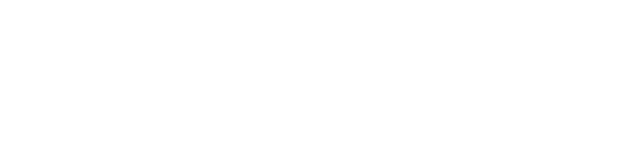
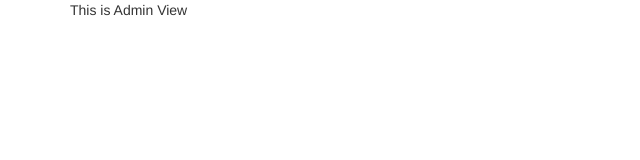
Before and after one commit to nick-khoury/ModeratorClone, a plain HTML site: page index.html in a window 1280 px wide. Shown: the whole page, without its empty margins (0-640 px from the left). Drawn offline with nearby package versions, Linux system fonts and the light colour scheme.

Commit message:
add line in admin view

```diff
--- a/index.html
+++ b/index.html
@@ -10,6 +10,7 @@
 		<main class="container">
 			<!-- Admin View -->
 			<div>
+				This is Admin View
 			</div>
 			<!-- Series View -->
 			<div>
```
